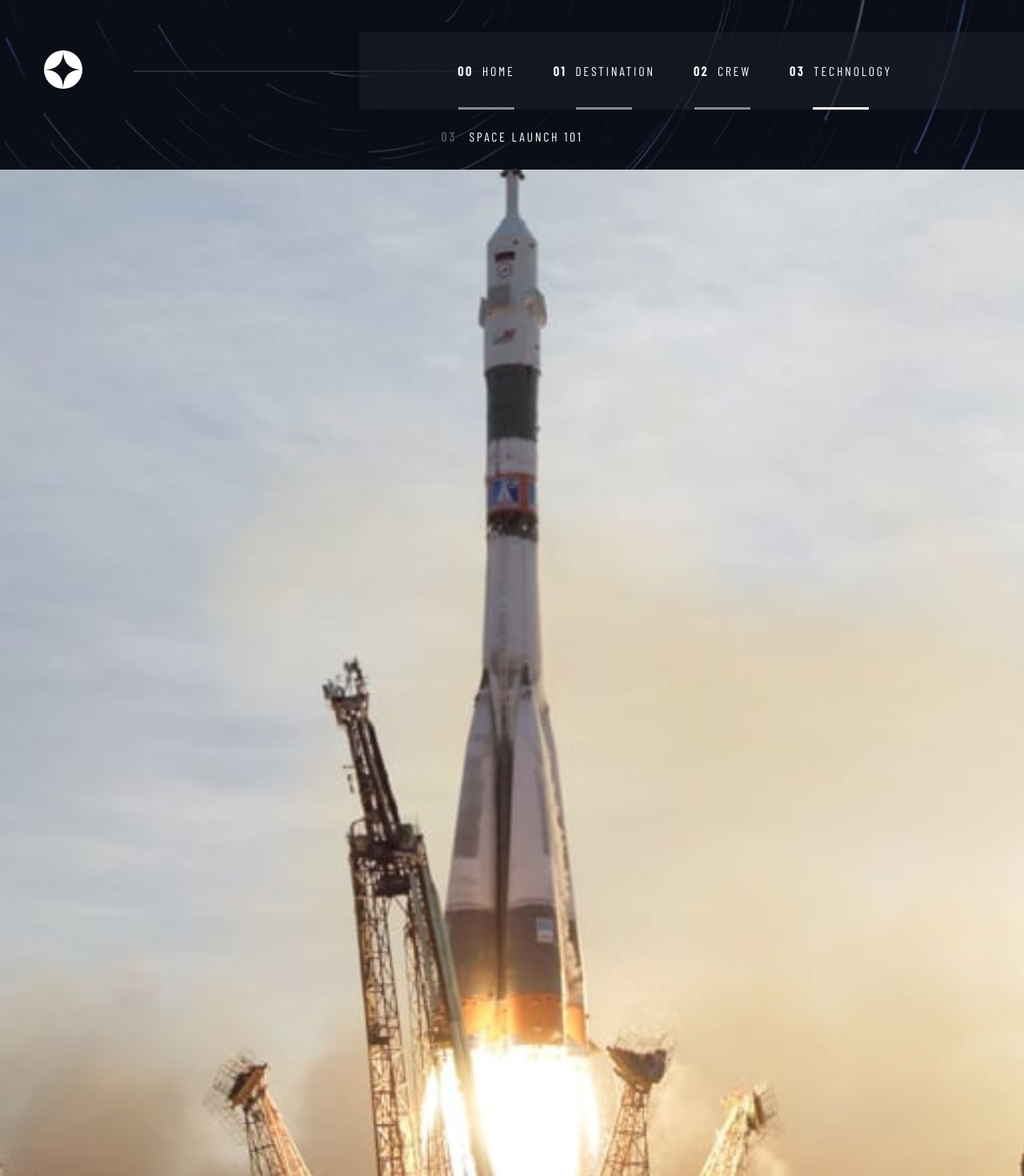
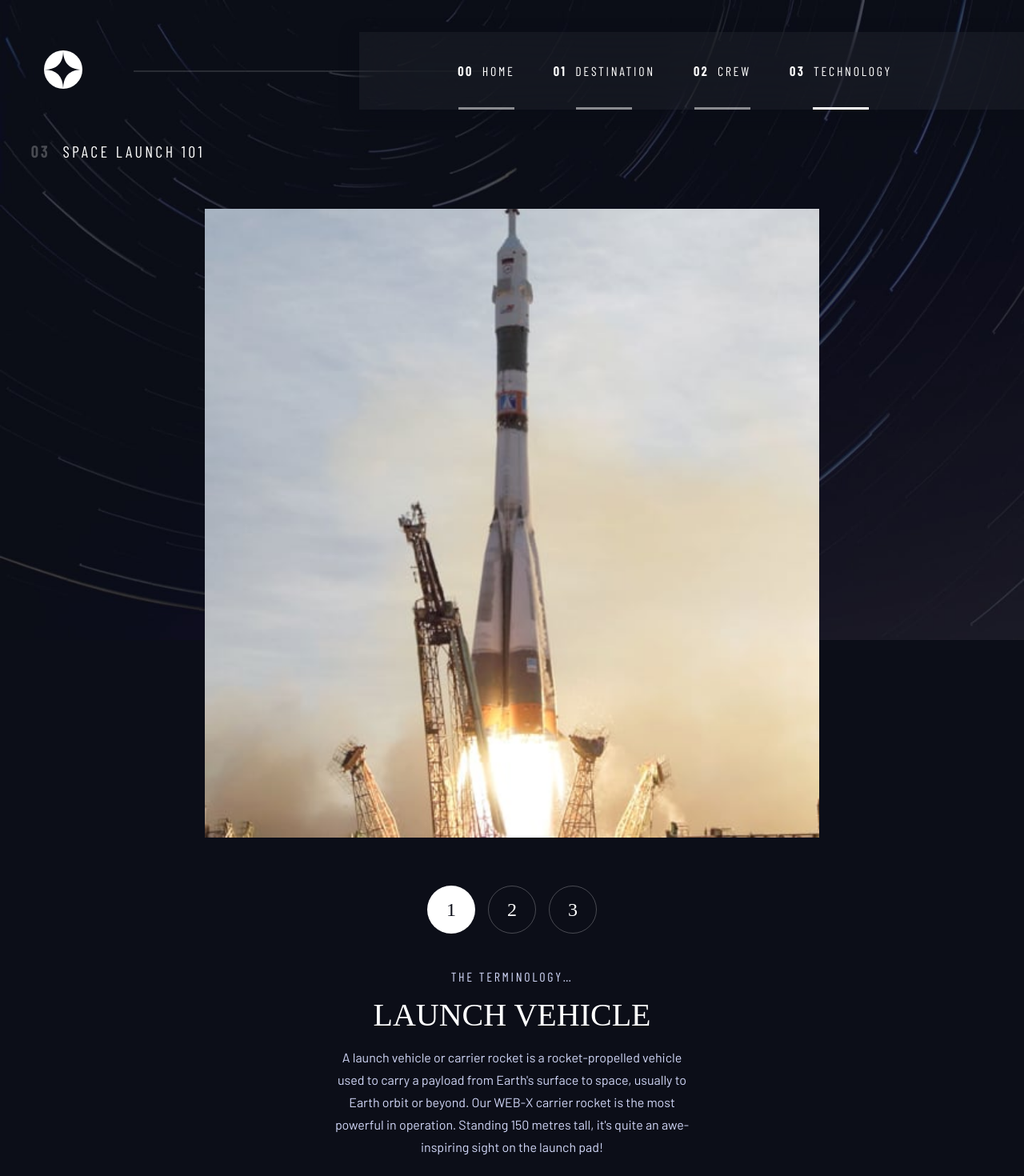
Before and after one commit to ionStici/space-tourism-website, a React (Create React App) app: page /technology/launch in a window 1280 px wide. Shown: the top 1470 px of the page at 80% size. Built offline with nearby package versions, Linux system fonts and the light colour scheme; a web font is replaced by a local one.

Commit message:
Add tablet styles at tech section

```diff
--- a/src/components/Technology.module.scss
+++ b/src/components/Technology.module.scss
@@ -27,6 +27,11 @@
 .section {
     margin-top: 24px;
     margin-bottom: 81px;
+
+    @media only screen and (min-width: 600px) {
+        margin-top: 40px;
+        margin-bottom: 97px;
+    }
 }
 
 // // // // // // // // // //
@@ -43,6 +48,16 @@
 
     margin-bottom: 32px;
 
+    @media only screen and (min-width: 600px) {
+        font-size: 20px;
+        line-height: 24px;
+        letter-spacing: 3.375px;
+
+        text-align: left;
+        padding-left: 38.5px;
+        margin-bottom: 60px;
+    }
+
     &Num {
         font-weight: 700;
         opacity: 0.25;
@@ -58,6 +73,12 @@
 
 .imgBox {
     margin-bottom: 34px;
+    max-width: 768px;
+    margin: 0 auto;
+
+    @media only screen and (min-width: 600px) {
+        margin-bottom: 56px;
+    }
 }
 
 .img {
@@ -70,6 +91,10 @@
     display: flex;
     justify-content: center;
     margin-bottom: 26px;
+
+    @media only screen and (min-width: 600px) {
+        margin-bottom: 44px;
+    }
 }
 
 .link,
@@ -99,6 +124,13 @@
     &:not(:last-child) {
         margin-right: 16px;
     }
+
+    @media only screen and (min-width: 600px) {
+        font-size: 24px;
+        line-height: 28px;
+        width: 60px;
+        height: 60px;
+    }
 }
 
 // // // // // // // // // //
@@ -107,6 +139,13 @@
     color: var(--color-white);
     text-align: center;
     padding: 0 24px;
+    max-width: 540px;
+    margin: 0 auto;
+
+    @media only screen and (min-width: 600px) {
+        max-width: 538px;
+        padding: 0 40px;
+    }
 }
 
 .term {
@@ -120,6 +159,13 @@
     letter-spacing: 2.3625px;
 
     margin-bottom: 9px;
+
+    @media only screen and (min-width: 600px) {
+        font-size: 16px;
+        line-height: 19px;
+        letter-spacing: 2.7px;
+        margin-bottom: 16px;
+    }
 }
 
 .h1 {
@@ -132,6 +178,11 @@
     line-height: 28px;
 
     margin-bottom: 16px;
+
+    @media only screen and (min-width: 600px) {
+        font-size: 40px;
+        line-height: 46px;
+    }
 }
 
 .p {
@@ -140,6 +191,11 @@
     font-weight: 400;
     font-size: 15px;
     line-height: 25px;
+
+    @media only screen and (min-width: 600px) {
+        font-size: 16px;
+        line-height: 28px;
+    }
 }
 
 // // // // // // // // // //
```
